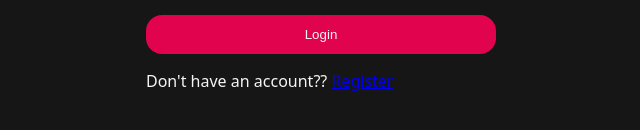
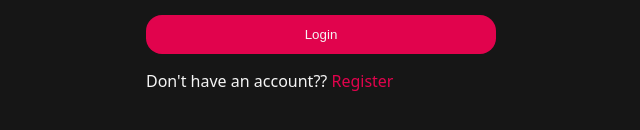
Before and after one commit to govind-codex/ai-resume, a React app in the folder Frontend/: page /login in a window 1280 px wide. Shown: the part 470-600 px from the top of the page, without its empty margins (319-959 px from the left). Built offline with nearby package versions, Linux system fonts and the light colour scheme; the HTML template or start-up script is replaced by a standard one.

Commit message:
initial commit

```diff
--- a/Frontend/package.json
+++ b/Frontend/package.json
@@ -10,6 +10,7 @@
     "preview": "vite preview"
   },
   "dependencies": {
+    "axios": "^1.14.0",
     "react": "^19.2.4",
     "react-dom": "^19.2.4",
     "react-router": "^7.13.2",
--- a/Frontend/src/features/auth/auth.form.scss
+++ b/Frontend/src/features/auth/auth.form.scss
@@ -36,14 +36,10 @@ main{
             padding-inline: 1rem;
             padding-block: 0.75rem;
             border-radius: 0.75rem;
-
-            // background-color: #222;
-            // color: whitesmoke;
-
-            // &:focus{
-            //     outline: none;
-            //     border-color: #555;
-            // }
         }
     }
+    a{
+        color: #e1034d;
+        text-decoration: none;
+    }
 }
```
Also changed, not shown: Frontend/src/features/auth/services/auth.api.js (added), 1 other file (tests, documents, lock files or other folders).
